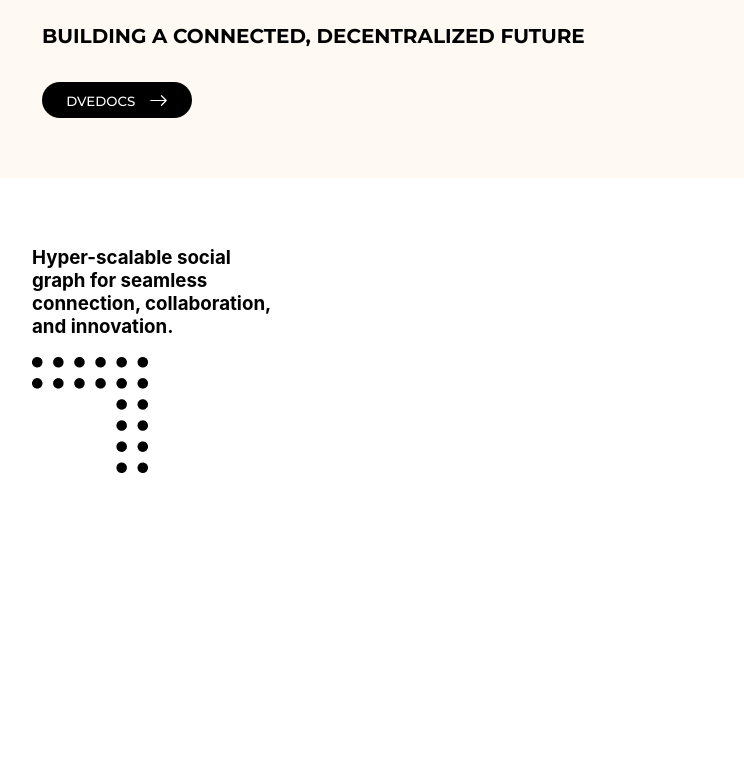
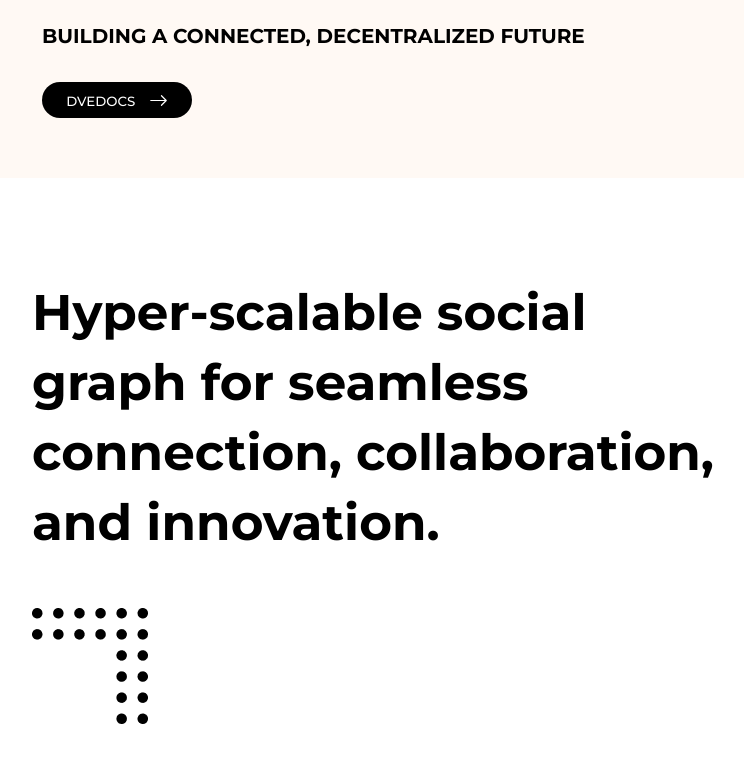
Before and after one commit to DevOlagboye/mathchain-react, a React (Create React App) app: page / in a window 1280 px wide. Shown: the part 1556-2318 px from the top of the page, without its empty margins (18-762 px from the left). Before the commit the page ends 2083 px from the top, so only its background shows below. Built offline with nearby package versions, Linux system fonts and the light colour scheme.

Commit message:
Started styling the HyperScale Component

```diff
--- a/src/Components/HyperScale/HyperScale.css
+++ b/src/Components/HyperScale/HyperScale.css
@@ -1,3 +1,10 @@
 .hyperscale-container {
   padding: 50px;
 }
+
+.hyperscale-main-text > h3 {
+  font-family: "Montserrat", sans-serif;
+  font-weight: 700;
+  font-size: 50px;
+  line-height: 70px;
+}
```
